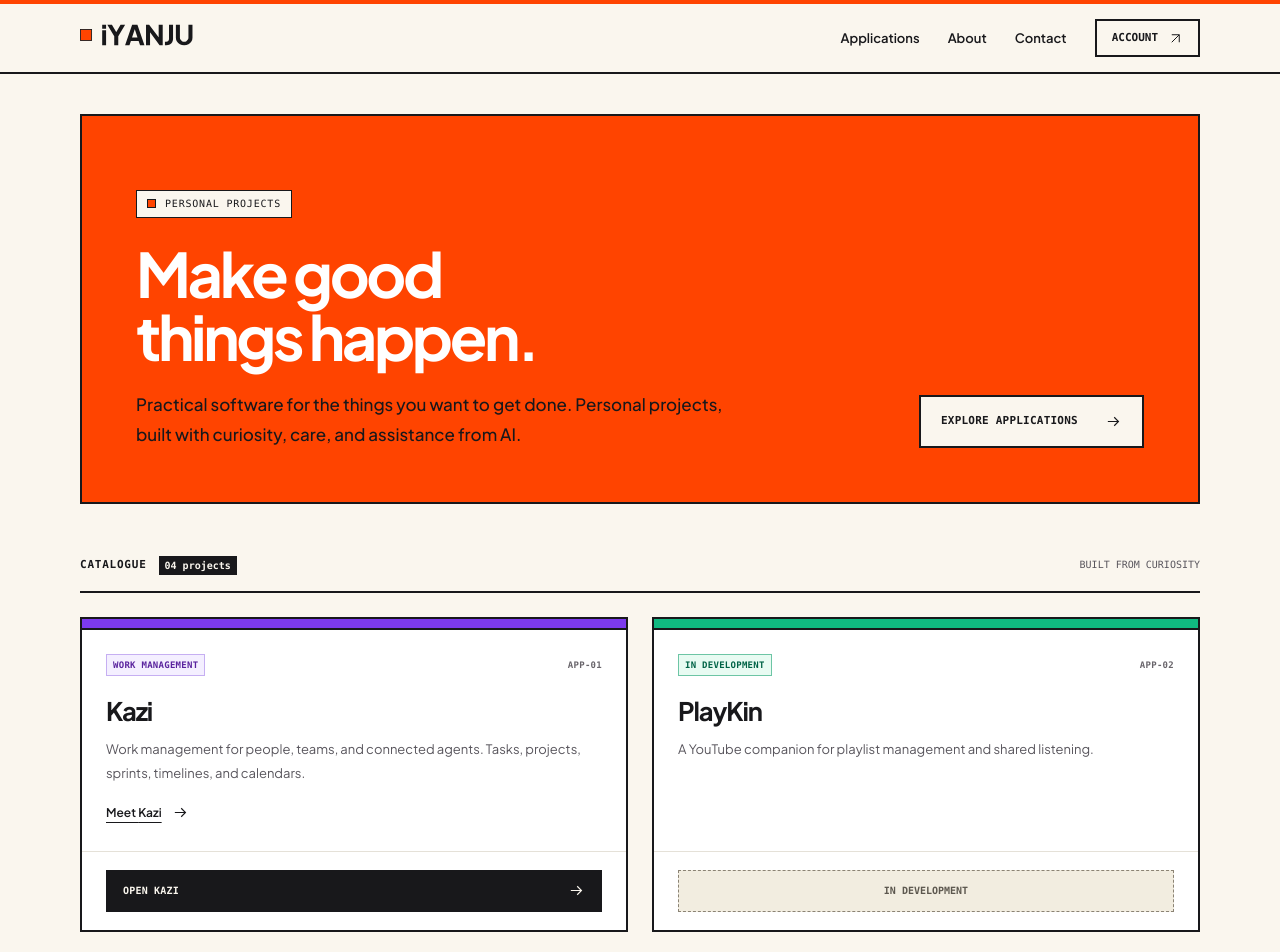
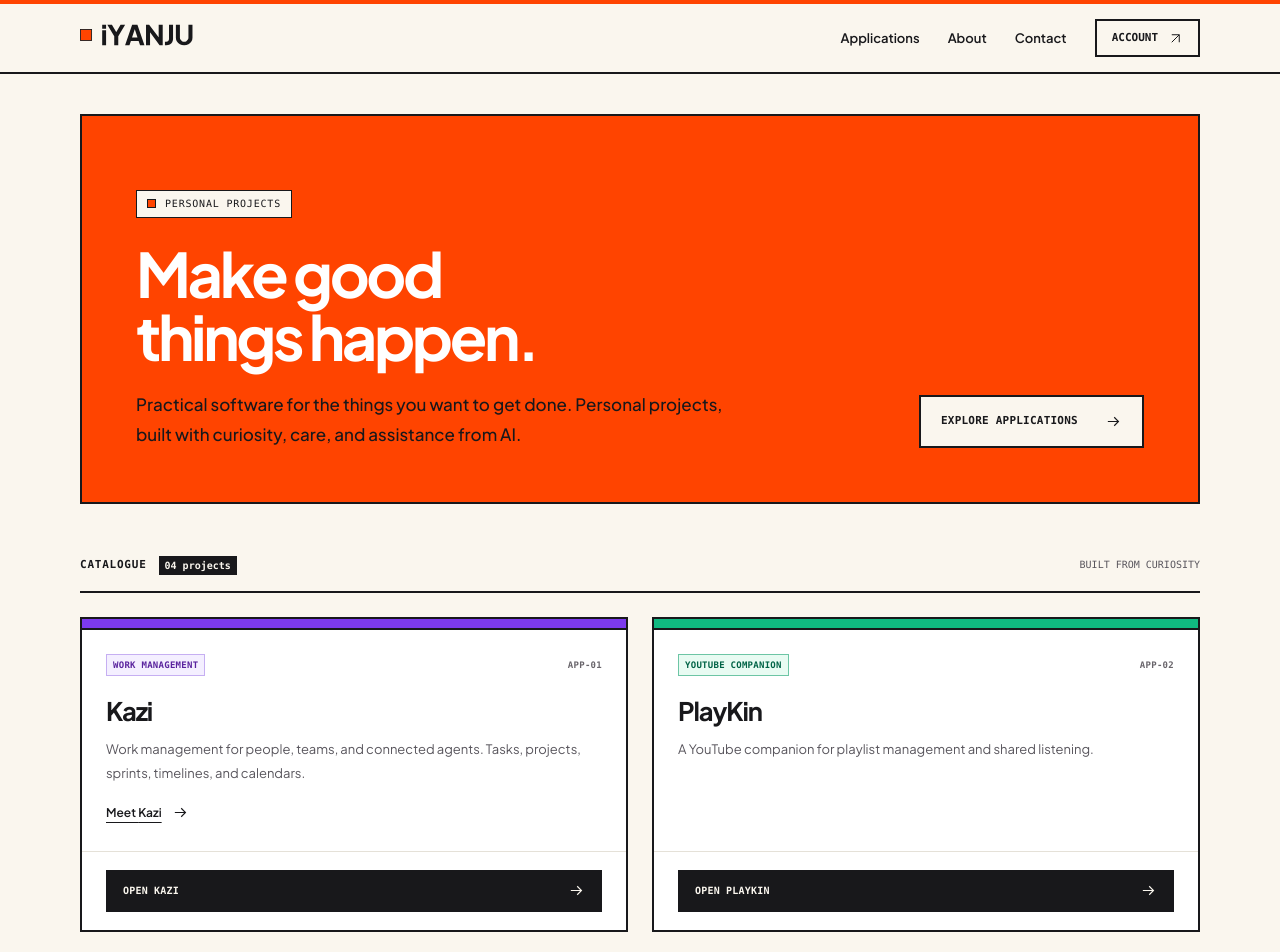
Before and after one commit to bolablg/iyanju, a Next.js app: page / in a window 1280 px wide. Shown: the top 952 px of the page. Built offline with nearby package versions, Linux system fonts and the light colour scheme.

Commit message:
List PlayKin as live on its iYANJU subdomain

```diff
--- a/src/content/products.ts
+++ b/src/content/products.ts
@@ -87,10 +87,10 @@ export const collection: CollectionEntry[] = [
     name: "PlayKin",
     description:
       "A YouTube companion for playlist management and shared listening.",
-    category: "In development",
+    category: "YouTube companion",
     tone: "mint",
-    url: null,
-    action: "In development",
+    url: "https://playkin.iyanju.com",
+    action: "Open PlayKin",
   },
   {
     slug: "agentory",
```
Also changed, not shown: 2 other files (tests, documents, lock files or other folders).
